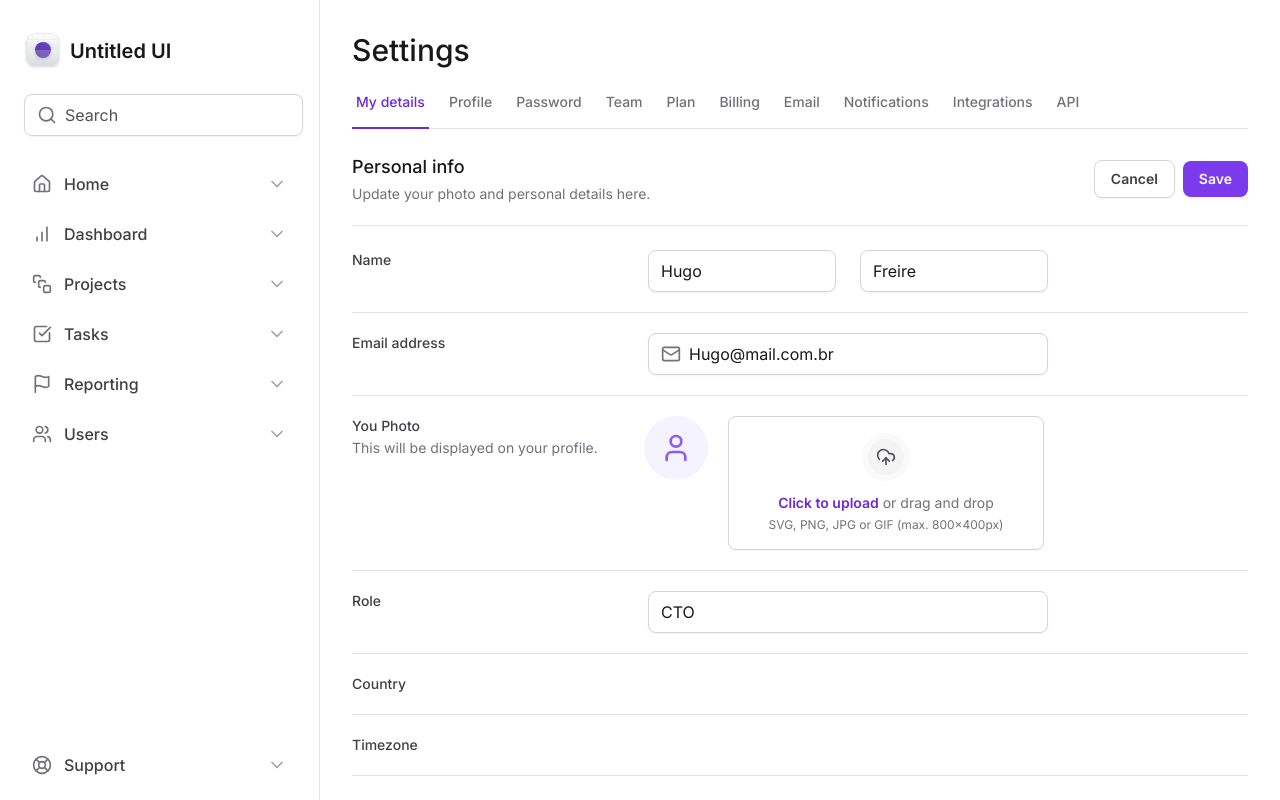
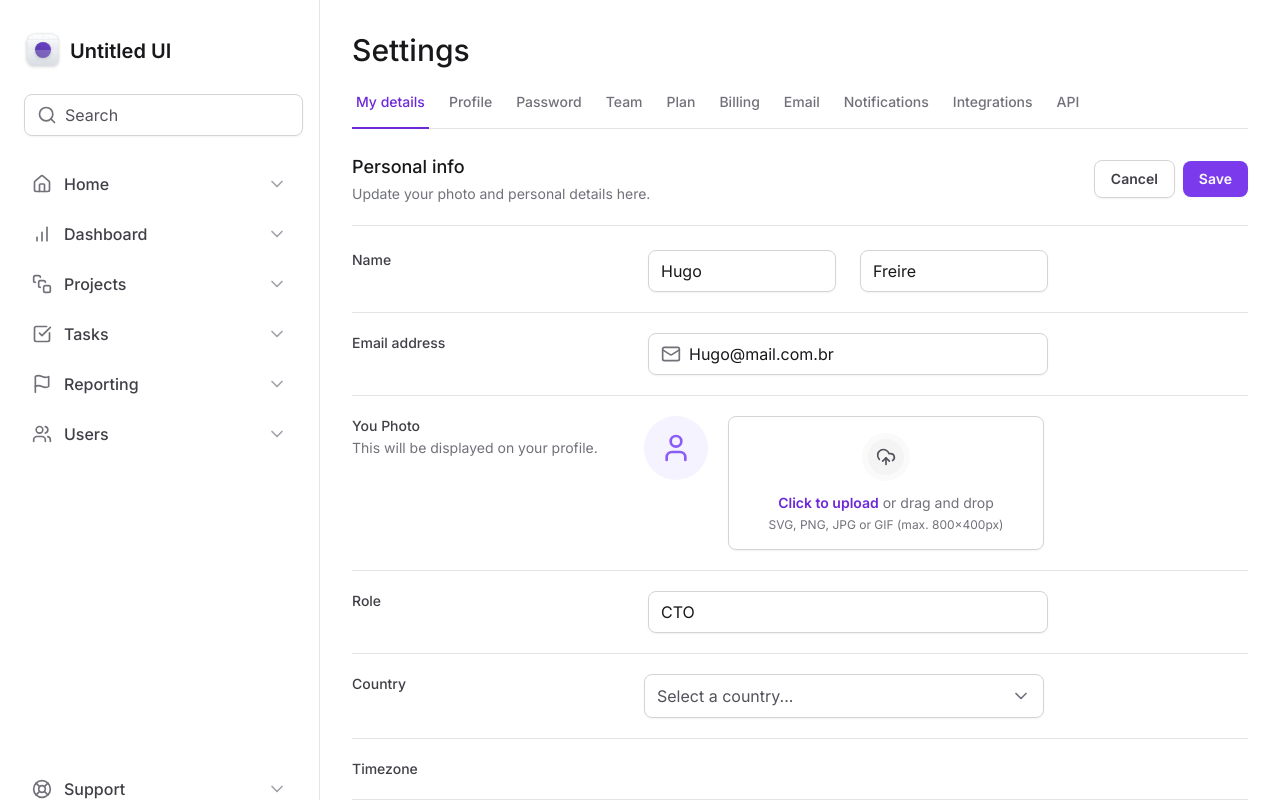
Before and after one commit to ahugofreire/tailwindcss, a Next.js app: page / in a window 1280 px wide. Shown: the top 800 px of the page. Built offline with nearby package versions, Linux system fonts and the light colour scheme.

Commit message:
feat: add select component

```diff
--- a/package.json
+++ b/package.json
@@ -9,6 +9,7 @@
     "lint": "next lint"
   },
   "dependencies": {
+    "@radix-ui/react-select": "^2.1.4",
     "@radix-ui/react-tabs": "^1.1.0",
     "framer-motion": "^11.3.31",
     "lucide-react": "^0.436.0",
--- a/src/app/page.tsx
+++ b/src/app/page.tsx
@@ -1,8 +1,9 @@
 import { SettingsTabs } from "@/components/SettingsTabs";
 import * as Input from "@/components/Input";
-import { Mail } from "lucide-react";
+import {  Mail } from "lucide-react";
 
 import * as FileInput from "@/components/Form/FileInput"
+import { Select } from "@/components/Form/Select";
 
 export default function Home() {
   return (
@@ -108,7 +109,7 @@
           >
            Country
           </label>
-            <div></div>
+            <Select />
         </div>
 
         <div className="grid grid-cols-form gap-3 pt-5">
--- /dev/null
+++ b/src/components/Form/Select.tsx
@@ -0,0 +1,51 @@
+'use client'
+
+import * as SelectPrimitive from '@radix-ui/react-select'
+import { Check, ChevronDown } from 'lucide-react'
+
+export interface SelectProps {}
+
+export function Select(props: SelectProps) {
+  return (
+  <SelectPrimitive.Root>
+    <SelectPrimitive.Trigger className="flex h-11 w-full items-center justify-between gap-2 rounded-lg border border-zinc-300 px-3 py-2 shadow-sm data-[placeholder]:text-zinc-600">
+      <SelectPrimitive.Value  placeholder="Select a country..." className="text-black"></SelectPrimitive.Value>
+      <SelectPrimitive.Icon>
+        <ChevronDown className="h-5 w-5 text-zinc-500" />
+      </SelectPrimitive.Icon>
+    </SelectPrimitive.Trigger>
+
+    <SelectPrimitive.Portal>
+      <SelectPrimitive.Content
+        side="bottom"
+        position="popper"
+        sideOffset={8}
+        className="z-10 w-[--radix-select-trigger-width] rounded-lg border border-zinc-200 bg-white overflow-hidden"
+        >
+        <SelectPrimitive.Viewport>
+          <SelectPrimitive.Item value="br" className="flex items-center justify-between gap-2 px-3 py-2.5 outline-none data-[highlighted]:bg-zinc-50">
+            <SelectPrimitive.ItemText className="text-black">
+              Brasil
+            </SelectPrimitive.ItemText>
+            <SelectPrimitive.ItemIndicator>
+              <Check className="h-4 w-4 text-violet-500"></Check>
+            </SelectPrimitive.ItemIndicator>
+
+          </SelectPrimitive.Item>
+
+          <SelectPrimitive.Item value="br" className="flex items-center justify-between gap-2 px-3 py-2.5 outline-none data-[highlighted]:bg-zinc-50">
+            <SelectPrimitive.ItemText className="text-black">
+              United States
+            </SelectPrimitive.ItemText>
+            <SelectPrimitive.ItemIndicator>
+              <Check className="h-4 w-4 text-violet-500"></Check>
+            </SelectPrimitive.ItemIndicator>
+
+          </SelectPrimitive.Item>
+
+        </SelectPrimitive.Viewport>
+      </SelectPrimitive.Content>
+    </SelectPrimitive.Portal>
+  </SelectPrimitive.Root>
+  )
+}
```
Also changed, not shown: 1 other file (tests, documents, lock files or other folders).
